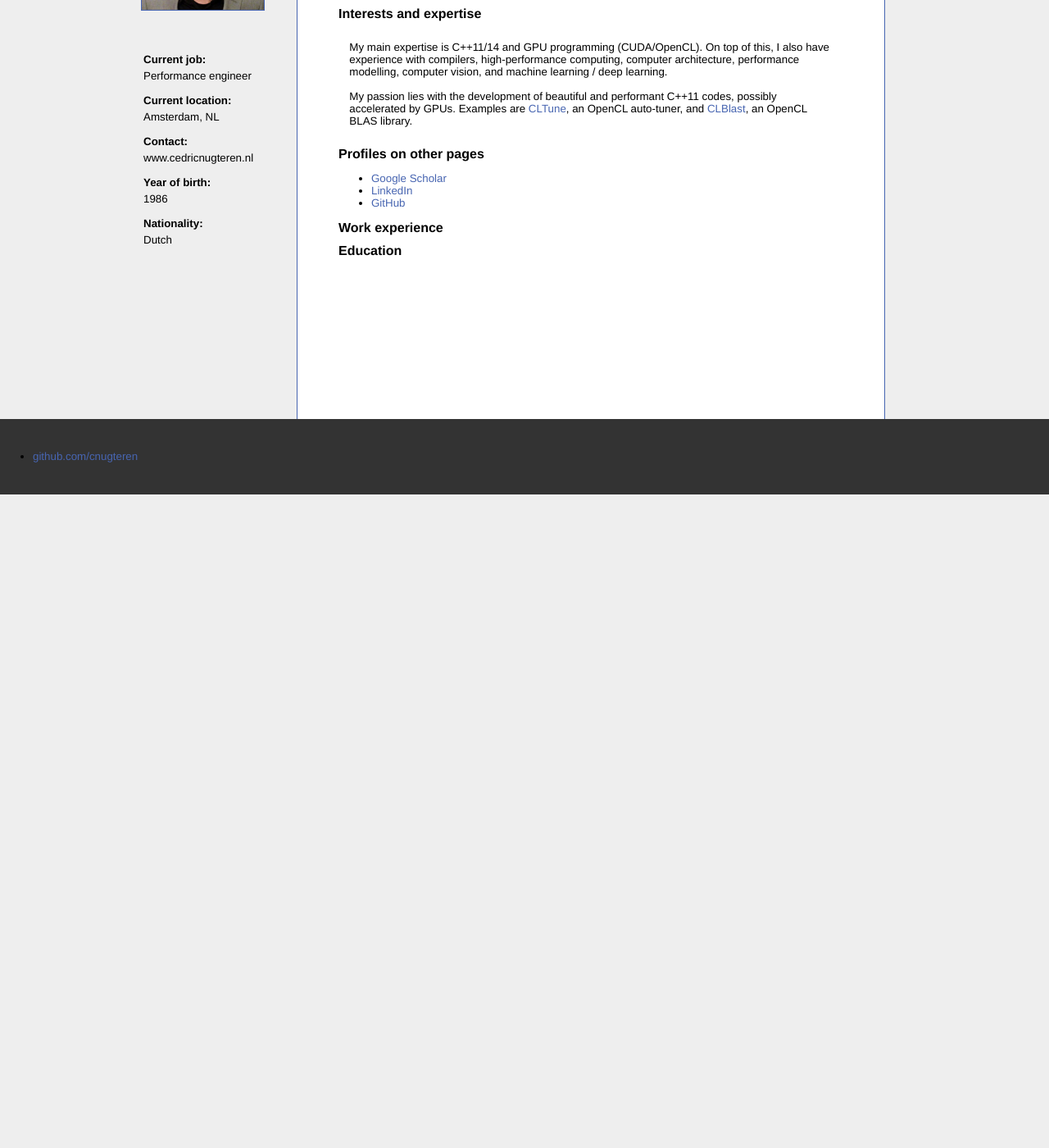
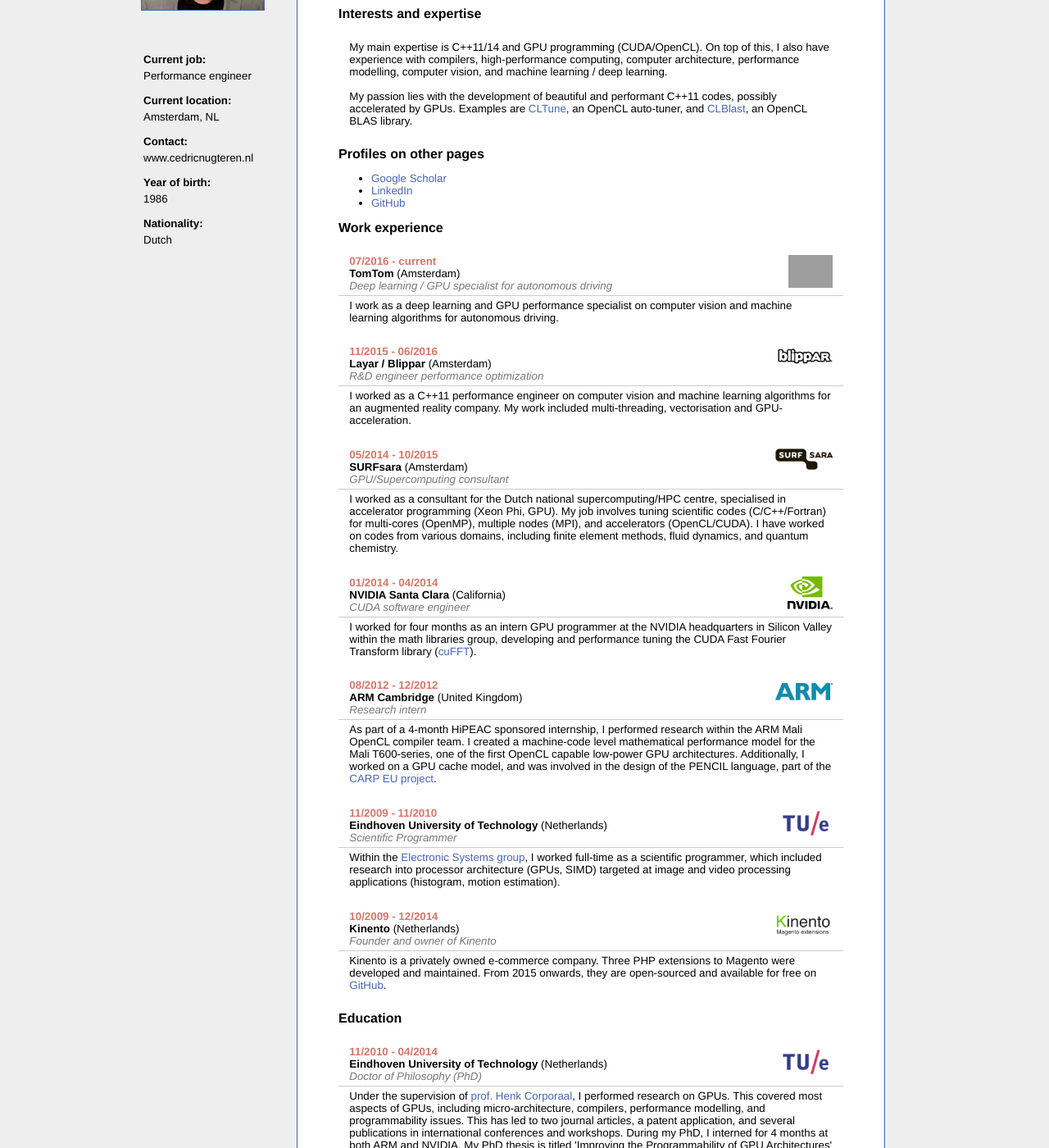
Before and after one commit to kodonnell/cnugteren.github.io, a Jekyll site: the page built from index.html, in a window 1280 px wide and 1400 px high, scrolled down 270 px. Shown: the whole window at 82% size. Built offline with Jekyll 4.4.1, drawn with Linux system fonts in a browser that asks for light colours; before the commit the page ends 900 px from its top, so only the background shows below that; some of the changed text lies outside the part shown; grey boxes are pictures that could not be loaded.

Commit message:
Added include for the resume page

```diff
--- /dev/null
+++ b/_includes/resume.html
@@ -0,0 +1,14 @@
+<div id="list">
+	<div id="list_header">
+		<img id="image_right" src="images/logo_{{ include.logo }}.png"></img>
+		<span id="list_red">{{ include.date }}</span>
+		<br/>
+		{{ include.name }}
+		<span id="list_title">({{ include.location }})</span>
+		<br/>
+		<span id="list_second">{{ include.title }}</span>
+	</div>
+	<div id="list_box">
+		<span id="list_first">{{ include.description }}</span>
+	</div>
+</div>
--- a/index.html
+++ b/index.html
@@ -26,5 +26,109 @@
 
 <h1>Work experience</h1>
 
+{% include resume.html
+	name="TomTom"
+	title = "Deep learning / GPU specialist for autonomous driving"
+	location = "Amsterdam"
+	date = "07/2016 - current"
+	description = "I work as a deep learning and GPU performance specialist on computer vision and machine learning algorithms for autonomous driving."
+	logo = "tomtom"
+	variable-param=page.variable
+%}
+
+{% include resume.html
+	name="Layar / Blippar"
+	title = "R&D engineer performance optimization"
+	location = "Amsterdam"
+	date = "11/2015 - 06/2016"
+	description = "I worked as a C++11 performance engineer on computer vision and machine learning algorithms for an augmented reality company. My work included multi-threading, vectorisation and GPU-acceleration."
+	logo = "blippar"
+	variable-param=page.variable
+%}
+
+{% include resume.html
+	name="SURFsara"
+	title = "GPU/Supercomputing consultant"
+	location = "Amsterdam"
+	date = "05/2014 - 10/2015"
+	description = "I worked as a consultant for the Dutch national supercomputing/HPC centre, specialised in accelerator programming (Xeon Phi, GPU). My job involves tuning scientific codes (C/C++/Fortran) for multi-cores (OpenMP), multiple nodes (MPI), and accelerators (OpenCL/CUDA). I have worked on codes from various domains, including finite element methods, fluid dynamics, and quantum chemistry."
+	logo = "sara"
+	variable-param=page.variable
+%}
+
+{% include resume.html
+	name="NVIDIA Santa Clara"
+	title = "CUDA software engineer"
+	location = "California"
+	date = "01/2014 - 04/2014"
+	description = "I worked for four months as an intern GPU programmer at the NVIDIA headquarters in Silicon Valley within the math libraries group, developing and performance tuning the CUDA Fast Fourier Transform library (<a href=https://developer.nvidia.com/cuFFT>cuFFT</a>)."
+	logo = "nvidia"
+	variable-param=page.variable
+%}
+
+{% include resume.html
+	name="ARM Cambridge"
+	title = "Research intern"
+	location = "United Kingdom"
+	date = "08/2012 - 12/2012"
+	description = "As part of a 4-month HiPEAC sponsored internship, I performed research within the ARM Mali OpenCL compiler team. I created a machine-code level mathematical performance model for the Mali T600-series, one of the first OpenCL capable low-power GPU architectures. Additionally, I worked on a GPU cache model, and was involved in the design of the PENCIL language, part of the <a href=http://carp.doc.ic.ac.uk/external/>CARP EU project</a>."
+	logo = "arm"
+	variable-param=page.variable
+%}
+{% include resume.html
+	name="Eindhoven University of Technology"
+	title = "Scientific Programmer"
+	location = "Netherlands"
+	date = "11/2009 - 11/2010"
+	description = "Within the <a href=http://www.es.ele.tue.nl>Electronic Systems group</a>, I worked full-time as a scientific programmer, which included research into processor architecture (GPUs, SIMD) targeted at image and video processing applications (histogram, motion estimation)."
+	logo = "tue"
+	variable-param=page.variable
+%}
+{% include resume.html
+	name="Kinento"
+	title = "Founder and owner of Kinento"
+	location = "Netherlands"
+	date = "10/2009 - 12/2014"
+	description = "Kinento is a privately owned e-commerce company. Three PHP extensions to Magento were developed and maintained. From 2015 onwards, they are open-sourced and available for free on <a href=http://www.github.com/Kinento/>GitHub</a>."
+	logo = "kinento"
+	variable-param=page.variable
+%}
 
 <h1>Education</h1>
+
+{% include resume.html
+	name="Eindhoven University of Technology"
+	title = "Doctor of Philosophy (PhD)"
+	location = "Netherlands"
+	date = "11/2010 - 04/2014"
+	description = "Under the supervision of <a href=http://www.es.ele.tue.nl/~heco/>prof. Henk Corporaal</a>, I performed research on GPUs. This covered most aspects of GPUs, including micro-architecture, compilers, performance modelling, and programmability issues. This has led to two journal articles, a patent application, and several publications in international conferences and workshops. During my PhD, I interned for 4 months at both ARM and NVIDIA. My PhD thesis is titled 'Improving the Programmability of GPU Architectures' and is available <a href=publications.php>in PDF form</a>."
+	logo = "tue"
+	variable-param=page.variable
+%}
+{% include resume.html
+	name="Universidad Polytecnica de Valencia"
+	title = "MSc. in Computer Science"
+	location = "Spain"
+	date = "08/2008 - 02/2009"
+	description = "Master degree program in Spanish, part of a six month Erasmus exchange."
+	logo = "upv"
+	variable-param=page.variable
+%}
+{% include resume.html
+	name="Eindhoven University of Technology"
+	title = "MSc. in Embedded Systems"
+	location = "Netherlands"
+	date = "08/2007 - 08/2009"
+	description = "Two year master degree program with a focus on (multi-)processor architectures. Master thesis carried out at the Electronic Systems group, titled 'Improving CUDA's compiler through the visualization of decoded GPU binaries'."
+	logo = "tue"
+	variable-param=page.variable
+%}
+{% include resume.html
+	name="Eindhoven University of Technology"
+	title = "BSc. Electrical Engineering"
+	location = "Netherlands"
+	date = "08/2004 - 08/2007"
+	description = "Three year bachelor degree program."
+	logo = "tue"
+	variable-param=page.variable
+%}
```
